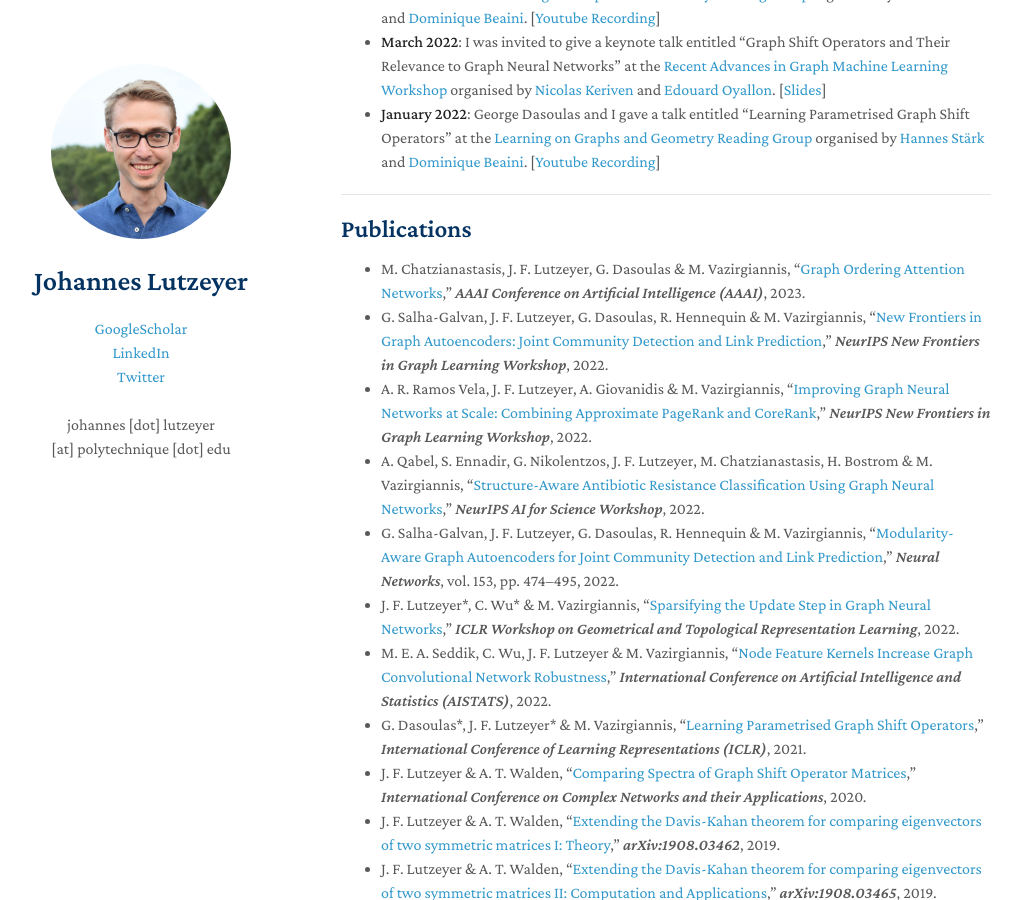
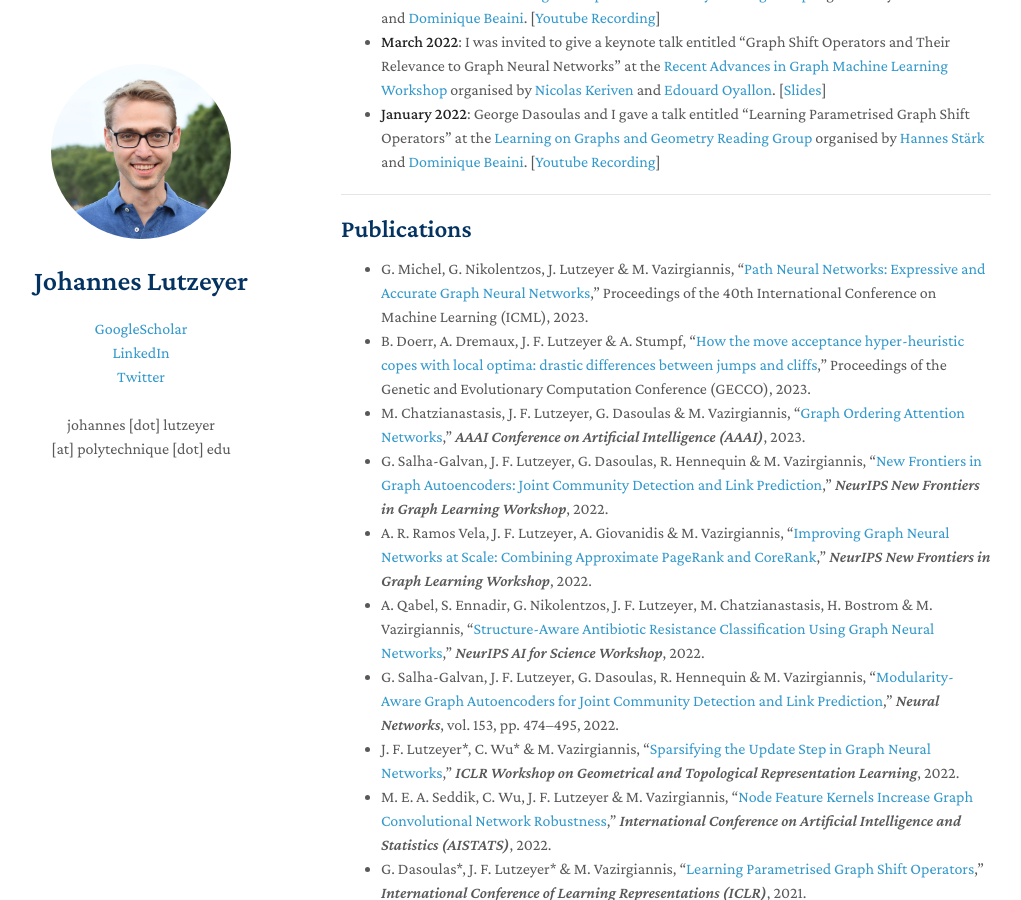
Before and after one commit to johanneslutzeyer/johanneslutzeyer.github.io, a Jekyll site: the page built from index.md, in a window 1280 px wide and 900 px high, scrolled down 710 px. Shown: the whole window, without its empty margins (129-1150 px from the left). Built offline with Jekyll 4.4.1, drawn with Linux system fonts in a browser that asks for light colours; our own code applies the rules of GitHub Pages for plain Markdown files; a script that is not in the unit is left out.

Commit message:
Update index.md

```diff
--- a/index.md
+++ b/index.md
@@ -24,6 +24,8 @@ My academic CV can be accessed <a href="https://johanneslutzeyer.com/doc/Johanne
 ---
 
 ## Publications
+- G. Michel, G. Nikolentzos, J. Lutzeyer & M. Vazirgiannis, "<a href="https://arxiv.org/pdf/2306.05955.pdf" target="_blank">Path Neural Networks: Expressive and Accurate Graph Neural Networks</a>," Proceedings of the 40th International Conference on Machine Learning (ICML), 2023.
+- B. Doerr, A. Dremaux, J. F. Lutzeyer & A. Stumpf, “<a href="https://arxiv.org/pdf/2304.10414.pdf" target="_blank">How the move acceptance hyper-heuristic copes with local optima: drastic differences between jumps and cliffs</a>,” Proceedings of the Genetic and Evolutionary Computation Conference (GECCO), 2023.
 - M. Chatzianastasis, J. F. Lutzeyer, G. Dasoulas & M. Vazirgiannis, "<a href="https://arxiv.org/pdf/2204.05351.pdf" target="_blank">Graph Ordering Attention Networks</a>," *AAAI Conference on Artificial Intelligence (AAAI)*, 2023.
 -  G. Salha-Galvan, J. F. Lutzeyer, G. Dasoulas, R. Hennequin & M. Vazirgiannis, "<a href="https://arxiv.org/pdf/2211.08972.pdf" target="_blank">New Frontiers in Graph Autoencoders: Joint Community Detection and Link Prediction</a>," *NeurIPS New Frontiers in Graph Learning Workshop*, 2022.
 - A. R. Ramos Vela, J. F. Lutzeyer, A. Giovanidis & M. Vazirgiannis, "<a href="https://arxiv.org/pdf/2211.04248.pdf" target="_blank">Improving Graph Neural Networks at Scale: Combining Approximate PageRank and CoreRank</a>," *NeurIPS New Frontiers in Graph Learning Workshop*, 2022.
```
